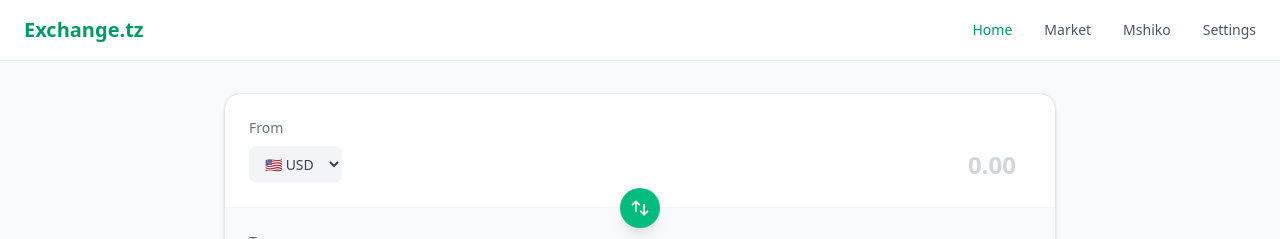
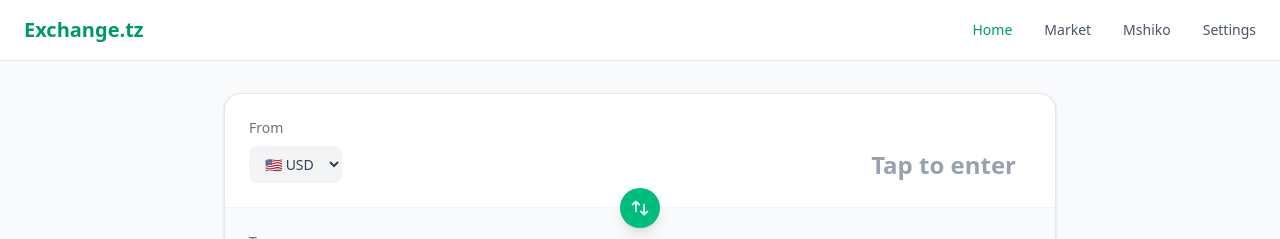
Before and after one commit to eddietal2/EAX, a SvelteKit app in the folder etz/: page / in a window 1280 px wide. Shown: the top 239 px of the page. Built offline with nearby package versions, Linux system fonts and the light colour scheme.

Commit message:
HomePage - Tapping Input Automatically opens Number keyboard

```diff
--- a/etz/src/routes/+page.svelte
+++ b/etz/src/routes/+page.svelte
@@ -2,6 +2,7 @@
 	let amount = $state('');
 	let fromCurrency = $state('USD');
 	let toCurrency = $state('TZS');
+	let amountInput: HTMLInputElement;
 
 	// Sample exchange rates (will be replaced with real API data)
 	const rates: Record<string, Record<string, number>> = {
@@ -48,10 +49,12 @@
 					<option value="GBP">🇬🇧 GBP</option>
 				</select>
 				<input
+					bind:this={amountInput}
 					type="number"
 					bind:value={amount}
-					placeholder="0.00"
-					class="flex-1 text-2xl font-semibold text-gray-900 bg-transparent border-0 focus:ring-0 text-right placeholder-gray-300"
+					placeholder="Tap to enter"
+					inputmode="decimal"
+					class="flex-1 text-2xl font-semibold text-gray-900 bg-transparent border-0 focus:ring-0 text-right placeholder-gray-400 {!amount ? 'animate-pulse md:animate-none' : ''}"
 				/>
 			</div>
 		</div>
```
